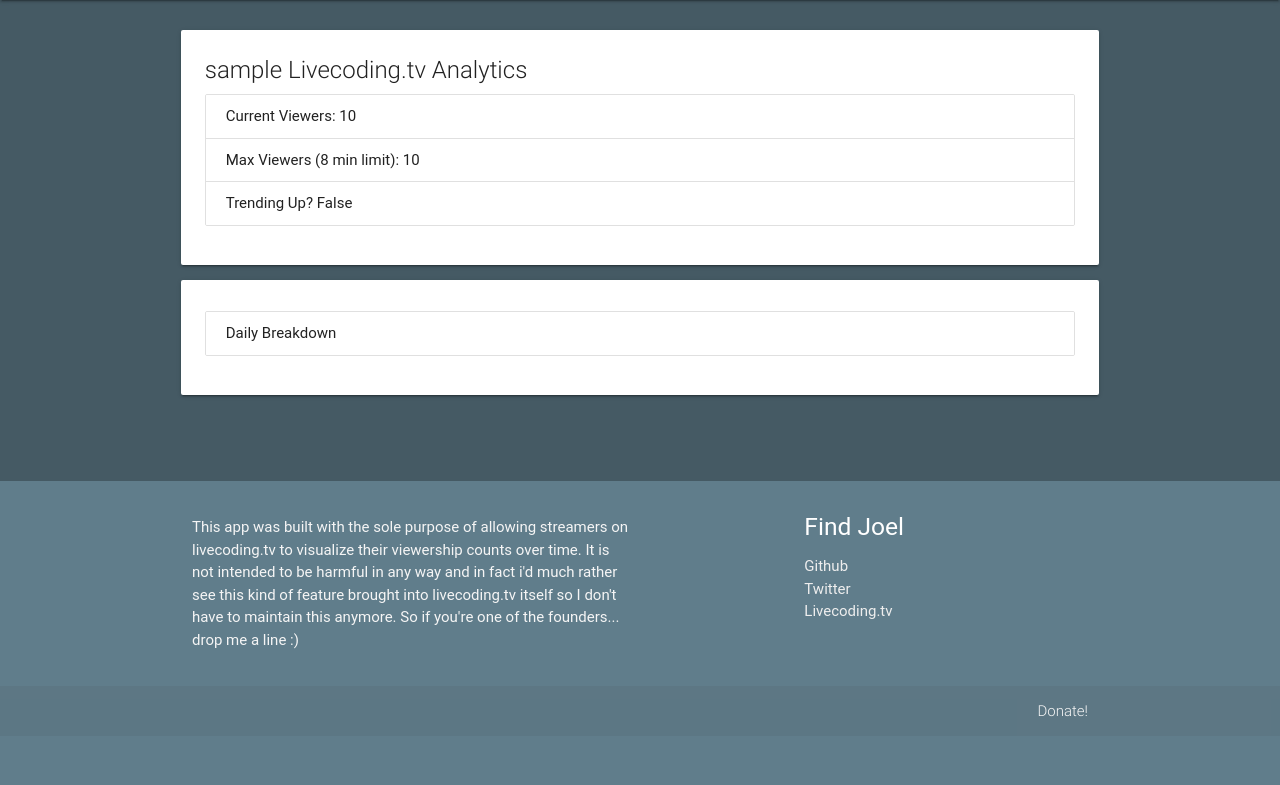
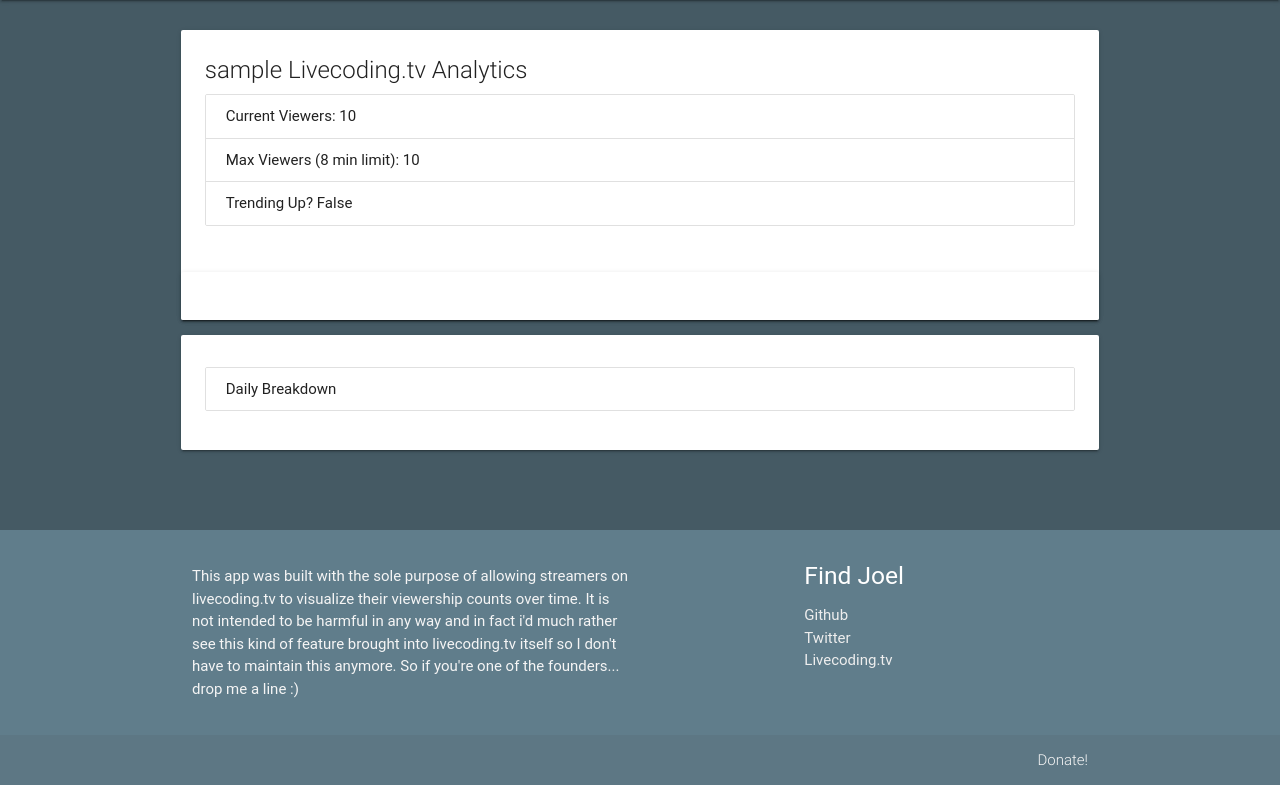
Before and after one commit to taddeimania/lctva, a Django app: page / in a window 1280 px wide. Shown: the part 64-849 px from the top of the page. Before the commit the page ends 781 px from the top, so only its background shows below. Run offline with Django 3.2, Linux system fonts and the light colour scheme; a user stored in the database is signed in; tables that the repository leaves empty hold one stand-in row (values such as "Sample post"); parts of the project's set-up code (start-up, migrations or seed data) failed here and were passed over; some libraries are stand-ins or nearby versions; some web fonts are replaced.

Commit message:
Woops, majorly broke the graph

```diff
--- a/app/templates/index.html
+++ b/app/templates/index.html
@@ -21,6 +21,11 @@
                 Trending Up? <span class="trending">{{ trending }}</span>
               </li>
             </ul>
+          </div>
+          <div class="card">
+            <div class="card-content">
+              <div id="myDiv"></div>
+            </div>
           </div>
         </div>
         {% else %}
```
